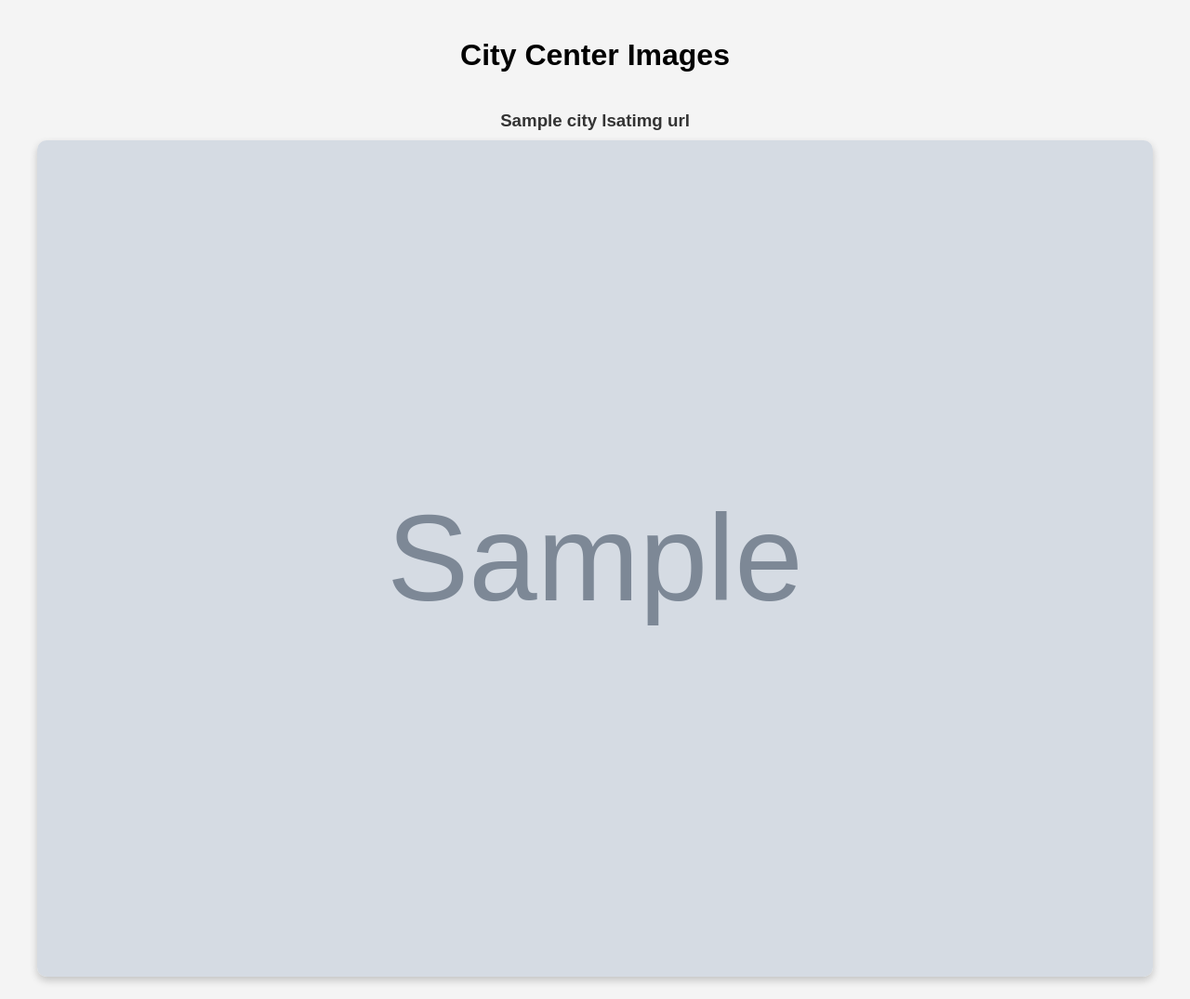
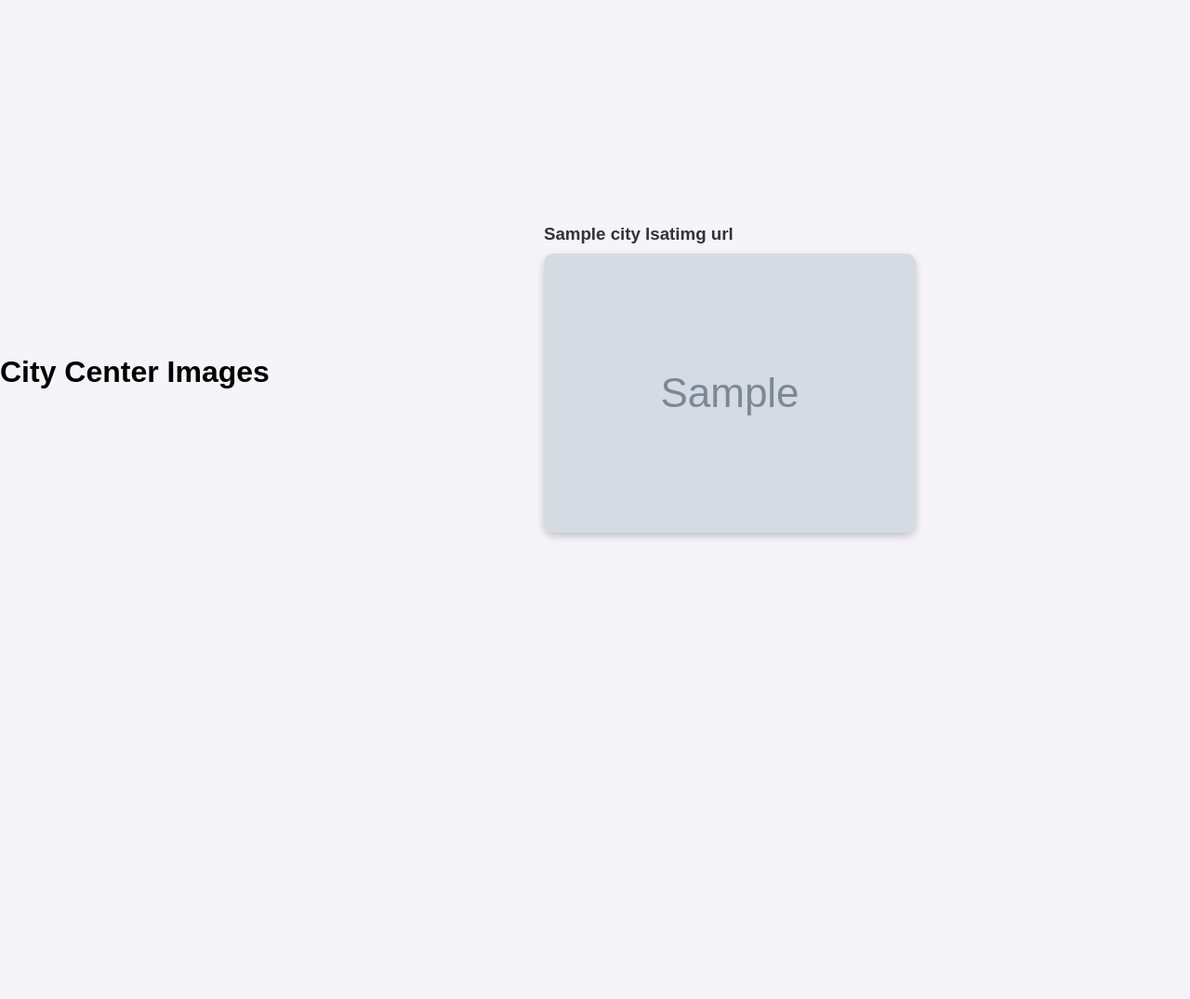
Before and after one commit to matvm1/landsat_imagery, a Flask app: template app/templates/city_center.html in a window 1280 px wide. Shown: the whole page at 93% size. After the commit the page ends 580 px from the top, so only its background shows below. Run offline with Flask 3, Linux system fonts and the light colour scheme; the template is opened without the code that fills it: most values are stand-ins (such as "Sample title", 1, 10 or a date in 2020); grey boxes marked "Sample" are stand-in pictures.

Commit message:
Created layout.css stylesheet and linked in index.html and city_center.html

```diff
--- a/app/static/styles/gallery.css
+++ b/app/static/styles/gallery.css
@@ -1,10 +1,3 @@
-body {
-    font-family: Arial, sans-serif;
-    background-color: #f4f4f4;
-    margin: 0;
-    padding: 20px;
-    text-align: center;
-}
 h3 {
     color: #333;
     margin-bottom: 10px;
--- /dev/null
+++ b/app/static/styles/layout.css
@@ -0,0 +1,9 @@
+body {
+    font-family: Arial, sans-serif;
+    display: flex;
+    justify-content: center;
+    align-items: center;
+    height: 100vh;
+    margin: 0;
+    background-color: #f4f4f9;
+}
--- a/app/templates/city_center.html
+++ b/app/templates/city_center.html
@@ -5,6 +5,7 @@
     <meta name="viewport" content="width=device-width, initial-scale=1.0">
     <title>City Center Images</title>
     <link rel="stylesheet" href="../static/styles/gallery.css">
+    <link rel="stylesheet" href="../static/styles/layout.css">
 </head>
 <body>
     <h1>City Center Images</h1>
```
Also changed, not shown: app/templates/index.html (+1 -11 lines).
